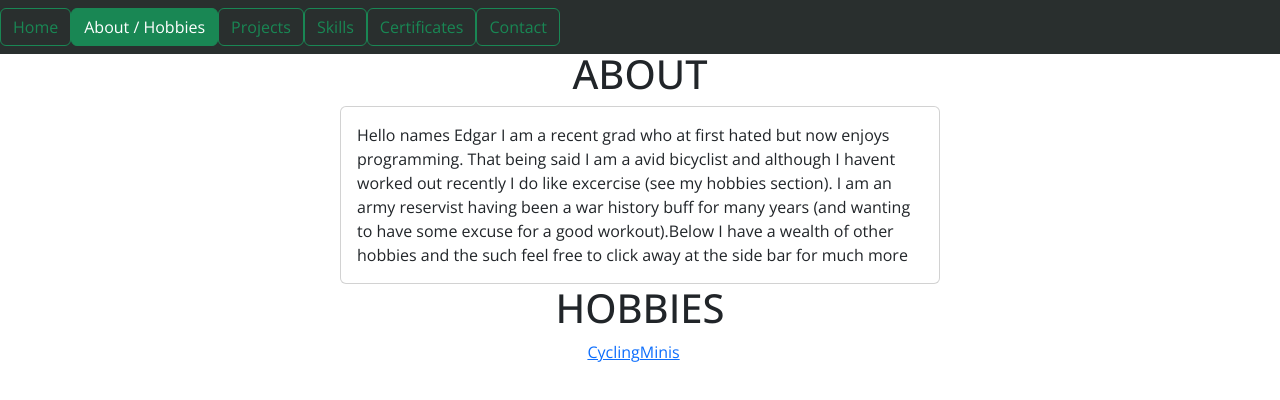
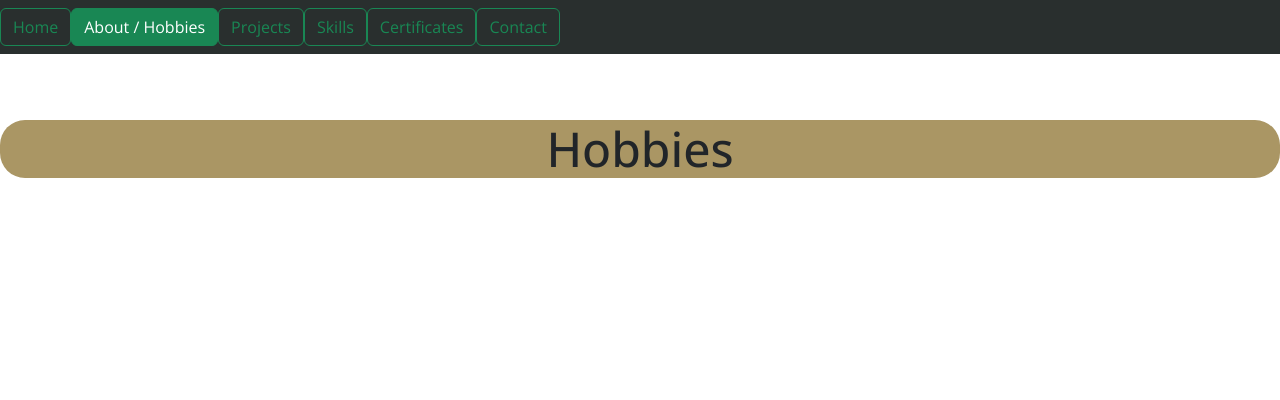
Before and after one commit to Eds-Dbug/profile2, a React (Create React App) app: page /hobbies in a window 1280 px wide. Shown: the top 400 px of the page. Built offline with nearby package versions, Linux system fonts and the light colour scheme.

Commit message:
New hobbies

```diff
--- a/src/App.tsx
+++ b/src/App.tsx
@@ -10,8 +10,6 @@ import Contact from './routes/Contact';
 import Certificates from './routes/Certificates';
 import Skills from './routes/Skills';
 import Cycling from './routes/HobbyRoutes/Cycling';
-import Minis from './routes/HobbyRoutes/Minis';
-import Chivalry from './routes/HobbyRoutes/Chivalry';
 import Spinner from 'react-bootstrap/Spinner';
 import Hobbies from './routes/Hobbies';
 
--- a/src/Pictures/index.ts
+++ b/src/Pictures/index.ts
@@ -12,6 +12,6 @@ import STUDENT_LIST from './Student_List_App.png';
 import TECH_DOCS from './Technical_Documentation.png';
 import TRIBUTE from './Tribute_Page_Test.png';
 import VIDEO_SEARCH_APP from './Videos_Search_App.png';
+import ME_BLACKWHITE from './me black and white.jpg';
 
-
-export { JS_AlGO_Cert, RESPONSIVE_WEB_DESIGN, ME, BAY, IMAGE_SEARCH_APP, IN_PROGRESS, NIAGRA,EDDIES_MUSIC,RANDOM_QUOTE_MACHINE,SEASONS_APP,STUDENT_LIST,TECH_DOCS,TRIBUTE,VIDEO_SEARCH_APP };
+export {ME_BLACKWHITE, JS_AlGO_Cert, RESPONSIVE_WEB_DESIGN, ME, BAY, IMAGE_SEARCH_APP, IN_PROGRESS, NIAGRA, EDDIES_MUSIC, RANDOM_QUOTE_MACHINE,SEASONS_APP, STUDENT_LIST, TECH_DOCS, TRIBUTE, VIDEO_SEARCH_APP };
--- a/src/data/Data.tsx
+++ b/src/data/Data.tsx
@@ -252,4 +252,18 @@ const projectData = [
 	},
 ];
 
+const hobbyText = [
+	{id: 1, text: `
+	<div>
+		Hello names Edgar I am a recent grad who at first hated but now
+		enjoys programming. That being said I am a avid bicyclist and
+		although I havent worked out recently I do like excercise (see my
+		hobbies section). I am an army reservist having been a war history
+		buff for many years (and wanting to have some excuse for a good
+		workout).Below I have a wealth of other hobbies and the such feel
+		free to click away at the side bar for much more
+	</div>`
+	}
+]
+
 export { contacts, links, hobbyLinks, certificates, softwareSkills,projectData };
--- a/src/routes/Hobbies.tsx
+++ b/src/routes/Hobbies.tsx
@@ -2,36 +2,12 @@ import React from 'react';
 import { Outlet } from 'react-router';
 import HobbiesSideBar from '../NavBar/HobbiesSideBar';
 import '../styles/routes/hobbies.scss';
+import Header from '../partials/Header';
 
 export default function Hobbies() {
 	return (
-		<div className="Hobbies d-flex flex-column justify-content-center align-items-center">
-			<section className="Hobbies__about d-flex flex-column  align-items-center">
-				<h1>ABOUT</h1>
-				<div className="card">
-					<div className="card-body">
-						Hello names Edgar I am a recent grad who at first hated but now
-						enjoys programming. That being said I am a avid bicyclist and
-						although I havent worked out recently I do like excercise (see my
-						hobbies section). I am an army reservist having been a war history
-						buff for many years (and wanting to have some excuse for a good
-						workout).Below I have a wealth of other hobbies and the such feel
-						free to click away at the side bar for much more
-					</div>
-				</div>
-			</section>
-
-			<section>
-				<h1>HOBBIES</h1>
-				<section className="Hobbies__hobbies">
-					<div className="Hobbies__sideBar">
-						<HobbiesSideBar />
-					</div>
-					<div className="Hobbies__outlet">
-						<Outlet />
-					</div>
-				</section>
-			</section>
+		<div>
+			<Header title='Hobbies'/>
 		</div>
 	);
 }
--- a/src/routes/Home.tsx
+++ b/src/routes/Home.tsx
@@ -1,6 +1,6 @@
 import React from 'react'
 import { Outlet } from 'react-router';
-import { NavLink } from 'react-router-dom';
+import {ME_BLACKWHITE} from '../Pictures'
 import '../styles/routes/home.scss';
 import Header from '../partials/Header';
 
@@ -23,7 +23,7 @@ export default function Home() {
 						</div>
 						<div className="col-md-4 ">
 							<img
-								src={require('../Pictures/ME.jpg')}
+								src={ME_BLACKWHITE}
 								className="img-fluid rounded-circle"
 								alt="..."
 							/>
--- a/src/styles/routes/home.scss
+++ b/src/styles/routes/home.scss
@@ -1,5 +1,5 @@
 .home {
-  height: 900px;
+  height: 500px;
 
   &__block {
     max-width: 90%;
```
Also changed, not shown: src/Pictures/me black and white.jpg (added).
